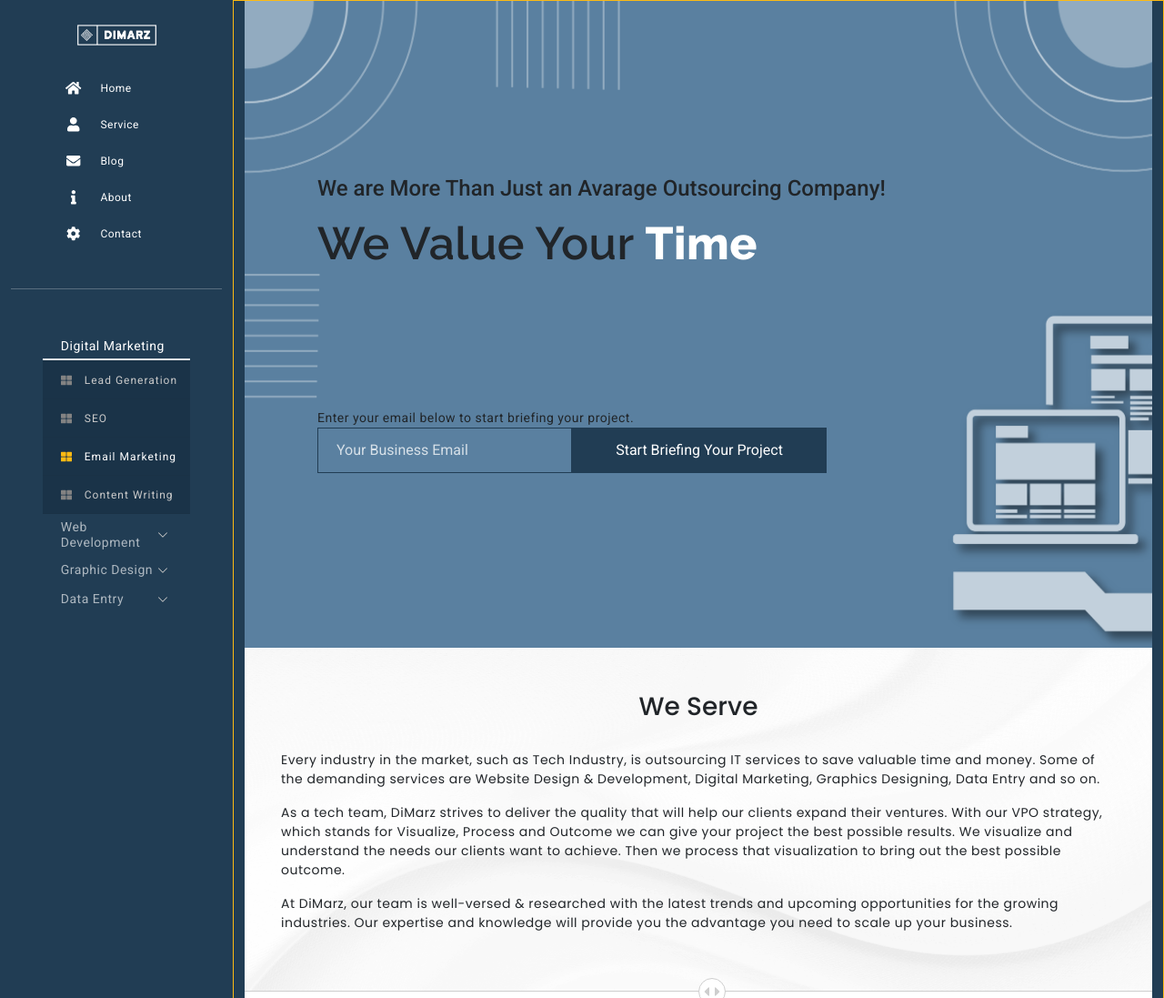
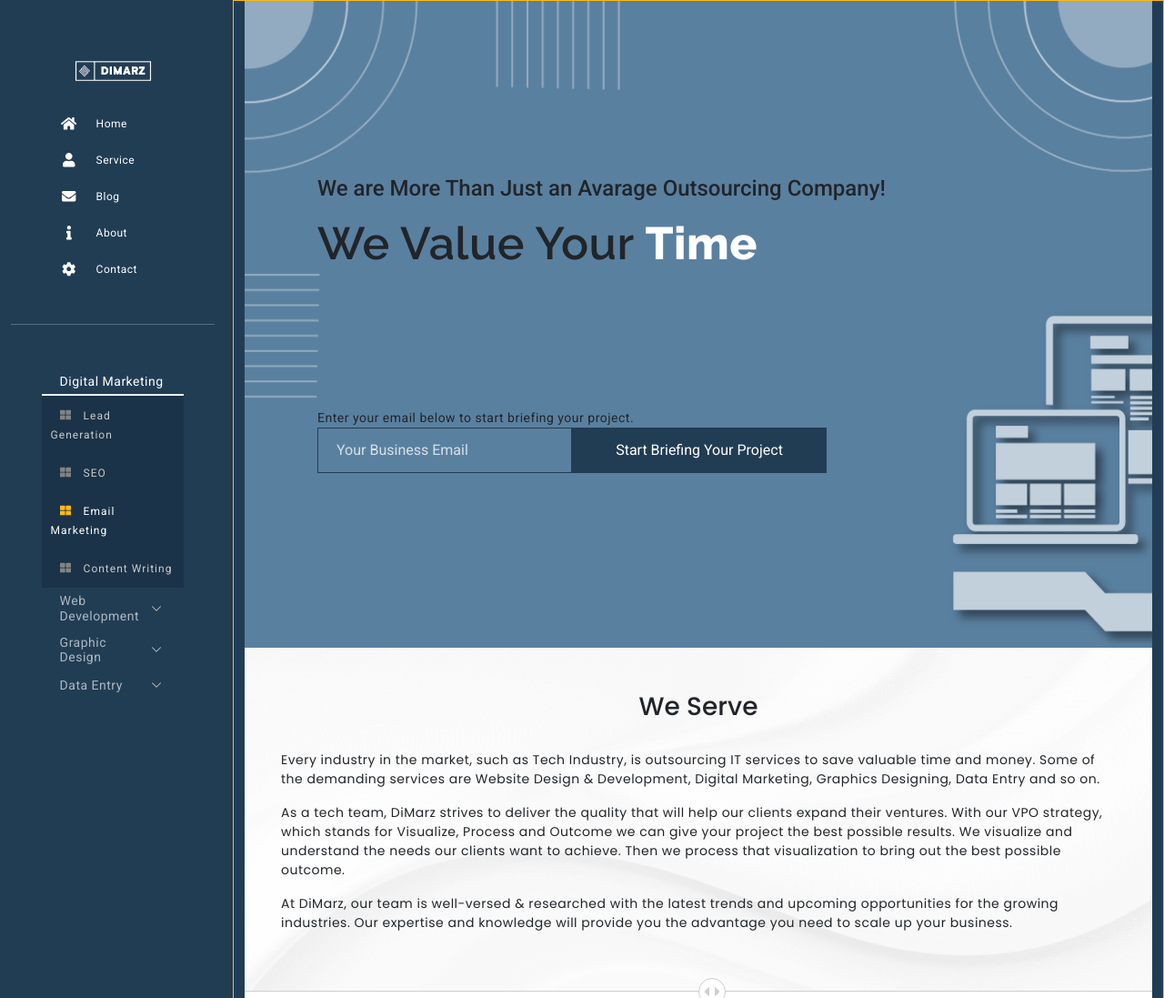
Before and after one commit to rixetbd/site-layout, a PHP site: page / in a window 1280 px wide. Shown: the top 1097 px of the page at 91% size. Run offline with PHP 8.4, Linux system fonts and the light colour scheme; some libraries are stand-ins or nearby versions.

Commit message:
Update media.css

```diff
--- a/css/media.css
+++ b/css/media.css
@@ -63,11 +63,20 @@
         width: 80%;
     }
 
+    .left_aside,
+    .right_aside {
+        position: fixed;
+        top: 5vh;
+        width: 17.5%;
+        min-height: 50vh;
+    }
+
     nav ul {
         position: absolute;
-        width: 20%;
+        width: 100%;
         padding: 0;
     }
+
 }
 
 
```
